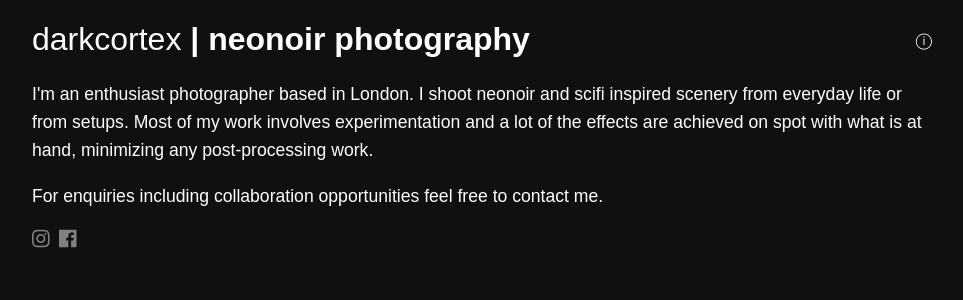
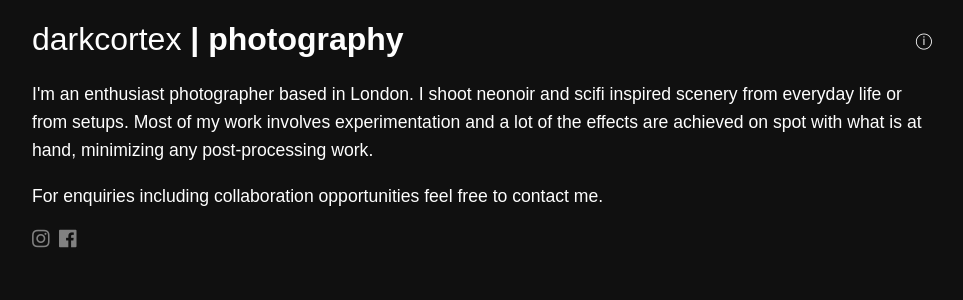
Before and after one commit to Pithikos/darkcortex, a Jekyll site: the page built from about.html, in a window 1280 px wide. Shown: the top 300 px of the page, without its empty margins (158-1121 px from the left). Built offline with Jekyll 4.4.1, drawn with Linux system fonts in a browser that asks for light colours; nearby versions of some CDN libraries; some web fonts are replaced.

Commit message:
Remove neonoir

```diff
--- a/_layouts/default.html
+++ b/_layouts/default.html
@@ -33,7 +33,7 @@
 	<body {% if page.text_width %}class="text-width"{% endif %}>
 		<div class="wrap">
 			<header>
-				<h1><a href="/">darkcortex</a> | neonoir photography</h1>
+				<h1><a href="/">darkcortex</a> | photography</h1>
 				{% include navigation.html %}
 			</header>
 			{{ content }}
```
